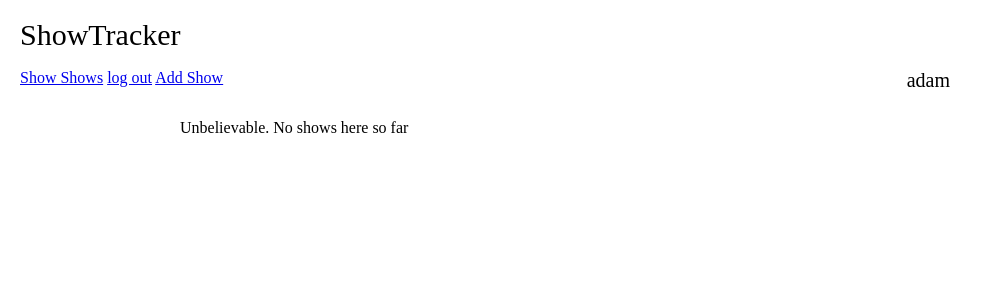
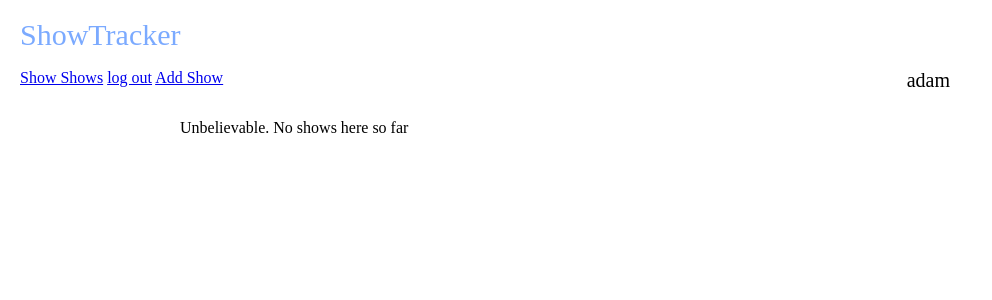
Before and after one commit to Dostoy320/ShowTracker, a Flask app: page / in a window 1280 px wide. Shown: the top 300 px of the page, without its empty margins (0-992 px from the left). Run offline with Flask 2, Linux system fonts and the light colour scheme; a user stored in the database is signed in; data that the repository does not hold is empty; some libraries are stand-ins or nearby versions.

Commit message:
A bit of logo styling/linking

```diff
--- a/showtracker/static/css/st_style/sass/style.scss
+++ b/showtracker/static/css/st_style/sass/style.scss
@@ -13,21 +13,24 @@ $retina-portrait: "only screen and (min-width : 640px)";
 $retina-and-beyond: "only screen and (min-width : 960px)";
 
 /* Site color pallete */
-$season_list: #C7DBFF;
-$show_summary: #6CA1FF;
-
+$base_color: #7baaff;
+$season_list: #c7dbff;
+$show_summary: #6ca1ff;
 
 h1 {
     font-size: 30px;
     margin-bottom: 20px;
 }
+
 h2 {
     font-size: 24px;
     margin-bottom: 15px;
 }
+
 h3 {
     font-size: 20px;
 }
+
 h4 {
     font-size: 18px;
     margin-bottom: 5px;
@@ -40,12 +43,15 @@ $ninesixty-columns: 12;
     @include clearfix;
     margin-top: 20px;
     border: $border_all;
-
     header {
         @include grid(4);
         @include alpha;
         border: $border_all;
-
+        #persistent_logo {
+            a {
+                text-decoration: none;
+                color: $base_color;         }
+        }
         #meta-nav {
             @include grid(4);
             @include alpha;
@@ -57,8 +63,8 @@ $ninesixty-columns: 12;
             float: right;
             text-align: right;
         }
-  } /* End header */
-
+    }
+    /* End header */
     #main-content {
         @include clearfix;
         width: 100%;
@@ -66,12 +72,10 @@ $ninesixty-columns: 12;
         float: left;
         margin-top: 30px;
         //height: 300px;
-
         #welcome {
             width: 100%;
             border: $border_all;
         }
-
         #show_detail {
             margin-top: 15px;
             margin-bottom: 10px;
@@ -79,16 +83,16 @@ $ninesixty-columns: 12;
             line-height: 25px;
             @include border-radius(5px);
         }
-
+        #show_submit {
+            margin-bottom: 10px;
+        }
         #show_focus {
             @include clearfix;
             text-align: center;
-
             h2 {
                 font-size: 1.9em;
             }
         }
-
         #season_list {
             margin-bottom: 10px;
             .season_select {
@@ -99,12 +103,10 @@ $ninesixty-columns: 12;
                 font-size: 25px;
                 cursor: pointer;
                 text-align: center;
-
                 #episodes li {
                     margin-bottom: 3px;
                     background-color: #E0EBFF;
                 }
-
                 .watched_false {
                     text-decoration: none;
                 }
@@ -113,26 +115,25 @@ $ninesixty-columns: 12;
                 }
             }
         }
-
         form[name='login'] {
             label {
                 @include grid(1.5);
             }
         }
     }
-} /* End container */
+}
+
+/* End container */
 
 @media #{$phone-landscape} {
     #container {
         @include grid(6);
         @include clearfix;
-
         header {
             @include grid(6);
         }
         #main-content {
             @include grid(6);
-
             #welcome {
                 @include grid(6);
             }
@@ -143,7 +144,6 @@ $ninesixty-columns: 12;
 @media #{$retina-portrait} {
     #container {
         @include grid(8);
-
         header {
             @include grid(8);
         }
@@ -156,7 +156,6 @@ $ninesixty-columns: 12;
 @media #{$retina-and-beyond} {
     #container {
         @include grid(12);
-
         header {
             @include grid(12);
         }
--- a/showtracker/static/css/st_style/stylesheets/style.css
+++ b/showtracker/static/css/st_style/stylesheets/style.css
@@ -1,4 +1,4 @@
-/* line 17, ../../../../../../.rvm/gems/ruby-2.0.0-p353/gems/compass-0.12.2/frameworks/compass/stylesheets/compass/reset/_utilities.scss */
+/* line 17, ../../../../../../../../var/lib/gems/1.9.1/gems/compass-0.12.2/frameworks/compass/stylesheets/compass/reset/_utilities.scss */
 html, body, div, span, applet, object, iframe,
 h1, h2, h3, h4, h5, h6, p, blockquote, pre,
 a, abbr, acronym, address, big, cite, code,
@@ -20,45 +20,45 @@ time, mark, audio, video {
   vertical-align: baseline;
 }
 
-/* line 22, ../../../../../../.rvm/gems/ruby-2.0.0-p353/gems/compass-0.12.2/frameworks/compass/stylesheets/compass/reset/_utilities.scss */
+/* line 22, ../../../../../../../../var/lib/gems/1.9.1/gems/compass-0.12.2/frameworks/compass/stylesheets/compass/reset/_utilities.scss */
 html {
   line-height: 1;
 }
 
-/* line 24, ../../../../../../.rvm/gems/ruby-2.0.0-p353/gems/compass-0.12.2/frameworks/compass/stylesheets/compass/reset/_utilities.scss */
+/* line 24, ../../../../../../../../var/lib/gems/1.9.1/gems/compass-0.12.2/frameworks/compass/stylesheets/compass/reset/_utilities.scss */
 ol, ul {
   list-style: none;
 }
 
-/* line 26, ../../../../../../.rvm/gems/ruby-2.0.0-p353/gems/compass-0.12.2/frameworks/compass/stylesheets/compass/reset/_utilities.scss */
+/* line 26, ../../../../../../../../var/lib/gems/1.9.1/gems/compass-0.12.2/frameworks/compass/stylesheets/compass/reset/_utilities.scss */
 table {
   border-collapse: collapse;
   border-spacing: 0;
 }
 
-/* line 28, ../../../../../../.rvm/gems/ruby-2.0.0-p353/gems/compass-0.12.2/frameworks/compass/stylesheets/compass/reset/_utilities.scss */
+/* line 28, ../../../../../../../../var/lib/gems/1.9.1/gems/compass-0.12.2/frameworks/compass/stylesheets/compass/reset/_utilities.scss */
 caption, th, td {
   text-align: left;
   font-weight: normal;
   vertical-align: middle;
 }
 
-/* line 30, ../../../../../../.rvm/gems/ruby-2.0.0-p353/gems/compass-0.12.2/frameworks/compass/stylesheets/compass/reset/_utilities.scss */
+/* line 30, ../../../../../../../../var/lib/gems/1.9.1/gems/compass-0.12.2/frameworks/compass/stylesheets/compass/reset/_utilities.scss */
 q, blockquote {
   quotes: none;
 }
-/* line 103, ../../../../../../.rvm/gems/ruby-2.0.0-p353/gems/compass-0.12.2/frameworks/compass/stylesheets/compass/reset/_utilities.scss */
+/* line 103, ../../../../../../../../var/lib/gems/1.9.1/gems/compass-0.12.2/frameworks/compass/stylesheets/compass/reset/_utilities.scss */
 q:before, q:after, blockquote:before, blockquote:after {
   content: "";
   content: none;
 }
 
-/* line 32, ../../../../../../.rvm/gems/ruby-2.0.0-p353/gems/compass-0.12.2/frameworks/compass/stylesheets/compass/reset/_utilities.scss */
+/* line 32, ../../../../../../../../var/lib/gems/1.9.1/gems/compass-0.12.2/frameworks/compass/stylesheets/compass/reset/_utilities.scss */
 a img {
   border: none;
 }
 
-/* line 116, ../../../../../../.rvm/gems/ruby-2.0.0-p353/gems/compass-0.12.2/frameworks/compass/stylesheets/compass/reset/_utilities.scss */
+/* line 116, ../../../../../../../../var/lib/gems/1.9.1/gems/compass-0.12.2/frameworks/compass/stylesheets/compass/reset/_utilities.scss */
 article, aside, details, figcaption, figure, footer, header, hgroup, menu, nav, section, summary {
   display: block;
 }
@@ -71,24 +71,24 @@ h1 {
   margin-bottom: 20px;
 }
 
-/* line 24, ../sass/style.scss */
+/* line 25, ../sass/style.scss */
 h2 {
   font-size: 24px;
   margin-bottom: 15px;
 }
 
-/* line 28, ../sass/style.scss */
+/* line 30, ../sass/style.scss */
 h3 {
   font-size: 20px;
 }
 
-/* line 31, ../sass/style.scss */
+/* line 34, ../sass/style.scss */
 h4 {
   font-size: 18px;
   margin-bottom: 5px;
 }
 
-/* line 38, ../sass/style.scss */
+/* line 41, ../sass/style.scss */
 #container {
   display: inline;
   float: left;
@@ -101,7 +101,7 @@ h4 {
   border: 0px solid blue;
   /* End header */
 }
-/* line 44, ../sass/style.scss */
+/* line 46, ../sass/style.scss */
 #container header {
   display: inline;
   float: left;
@@ -111,7 +111,12 @@ h4 {
   margin-left: 0;
   border: 0px solid blue;
 }
-/* line 49, ../sass/style.scss */
+/* line 51, ../sass/style.scss */
+#container header #persistent_logo a {
+  text-decoration: none;
+  color: #7baaff;
+}
+/* line 55, ../sass/style.scss */
 #container header #meta-nav {
   display: inline;
   float: left;
@@ -121,7 +126,7 @@ h4 {
   margin-left: 0;
   border: 0px solid blue;
 }
-/* line 54, ../sass/style.scss */
+/* line 60, ../sass/style.scss */
 #container header #user {
   display: inline;
   float: left;
@@ -132,7 +137,7 @@ h4 {
   float: right;
   text-align: right;
 }
-/* line 62, ../sass/style.scss */
+/* line 68, ../sass/style.scss */
 #container #main-content {
   overflow: hidden;
   *zoom: 1;
@@ -141,12 +146,12 @@ h4 {
   float: left;
   margin-top: 30px;
 }
-/* line 70, ../sass/style.scss */
+/* line 75, ../sass/style.scss */
 #container #main-content #welcome {
   width: 100%;
   border: 0px solid blue;
 }
-/* line 75, ../sass/style.scss */
+/* line 79, ../sass/style.scss */
 #container #main-content #show_detail {
   margin-top: 15px;
   margin-bottom: 10px;
@@ -158,21 +163,25 @@ h4 {
   -o-border-radius: 5px;
   border-radius: 5px;
 }
-/* line 83, ../sass/style.scss */
+/* line 86, ../sass/style.scss */
+#container #main-content #show_submit {
+  margin-bottom: 10px;
+}
+/* line 89, ../sass/style.scss */
 #container #main-content #show_focus {
   overflow: hidden;
   *zoom: 1;
   text-align: center;
 }
-/* line 87, ../sass/style.scss */
+/* line 92, ../sass/style.scss */
 #container #main-content #show_focus h2 {
   font-size: 1.9em;
 }
-/* line 92, ../sass/style.scss */
+/* line 96, ../sass/style.scss */
 #container #main-content #season_list {
   margin-bottom: 10px;
 }
-/* line 94, ../sass/style.scss */
+/* line 98, ../sass/style.scss */
 #container #main-content #season_list .season_select {
   margin: 0 0 5px 0;
   padding: 5px 0 5px 0;
@@ -182,20 +191,20 @@ h4 {
   cursor: pointer;
   text-align: center;
 }
-/* line 103, ../sass/style.scss */
+/* line 106, ../sass/style.scss */
 #container #main-content #season_list .season_select #episodes li {
   margin-bottom: 3px;
   background-color: #E0EBFF;
 }
-/* line 108, ../sass/style.scss */
+/* line 110, ../sass/style.scss */
 #container #main-content #season_list .season_select .watched_false {
   text-decoration: none;
 }
-/* line 111, ../sass/style.scss */
+/* line 113, ../sass/style.scss */
 #container #main-content #season_list .season_select .watched_true {
   color: rgba(0, 0, 0, 0.3);
 }
-/* line 118, ../sass/style.scss */
+/* line 119, ../sass/style.scss */
 #container #main-content form[name='login'] label {
   display: inline;
   float: left;
@@ -206,7 +215,7 @@ h4 {
 
 /* End container */
 @media only screen and (min-width: 480px) {
-  /* line 126, ../sass/style.scss */
+  /* line 129, ../sass/style.scss */
   #container {
     display: inline;
     float: left;
@@ -216,7 +225,7 @@ h4 {
     overflow: hidden;
     *zoom: 1;
   }
-  /* line 130, ../sass/style.scss */
+  /* line 132, ../sass/style.scss */
   #container header {
     display: inline;
     float: left;
@@ -224,7 +233,7 @@ h4 {
     margin-right: 10px;
     width: 460px;
   }
-  /* line 133, ../sass/style.scss */
+  /* line 135, ../sass/style.scss */
   #container #main-content {
     display: inline;
     float: left;
@@ -232,7 +241,7 @@ h4 {
     margin-right: 10px;
     width: 460px;
   }
-  /* line 136, ../sass/style.scss */
+  /* line 137, ../sass/style.scss */
   #container #main-content #welcome {
     display: inline;
     float: left;
@@ -242,7 +251,7 @@ h4 {
   }
 }
 @media only screen and (min-width: 640px) {
-  /* line 144, ../sass/style.scss */
+  /* line 145, ../sass/style.scss */
   #container {
     display: inline;
     float: left;
@@ -276,7 +285,7 @@ h4 {
     margin-right: 10px;
     width: 940px;
   }
-  /* line 160, ../sass/style.scss */
+  /* line 159, ../sass/style.scss */
   #container header {
     display: inline;
     float: left;
@@ -284,7 +293,7 @@ h4 {
     margin-right: 10px;
     width: 940px;
   }
-  /* line 163, ../sass/style.scss */
+  /* line 162, ../sass/style.scss */
   #container #main-content {
     position: relative;
     left: 160px;
--- a/showtracker/templates/layout.html
+++ b/showtracker/templates/layout.html
@@ -6,7 +6,9 @@
 </head>
 <div id='container'>
 <header>
-	<h1>ShowTracker</h1>
+	<div id='persistent_logo'>
+	<a href="{{ url_for('show_shows') }}"><h1>ShowTracker</h1></a>
+	</div>
 	<div id='user'>
 	{% if session.username %}
 		<h3>{{ session.username }}</h3>
```
Also changed, not shown: tracker.db. Lines whose indentation alone changed are shown as unchanged.
